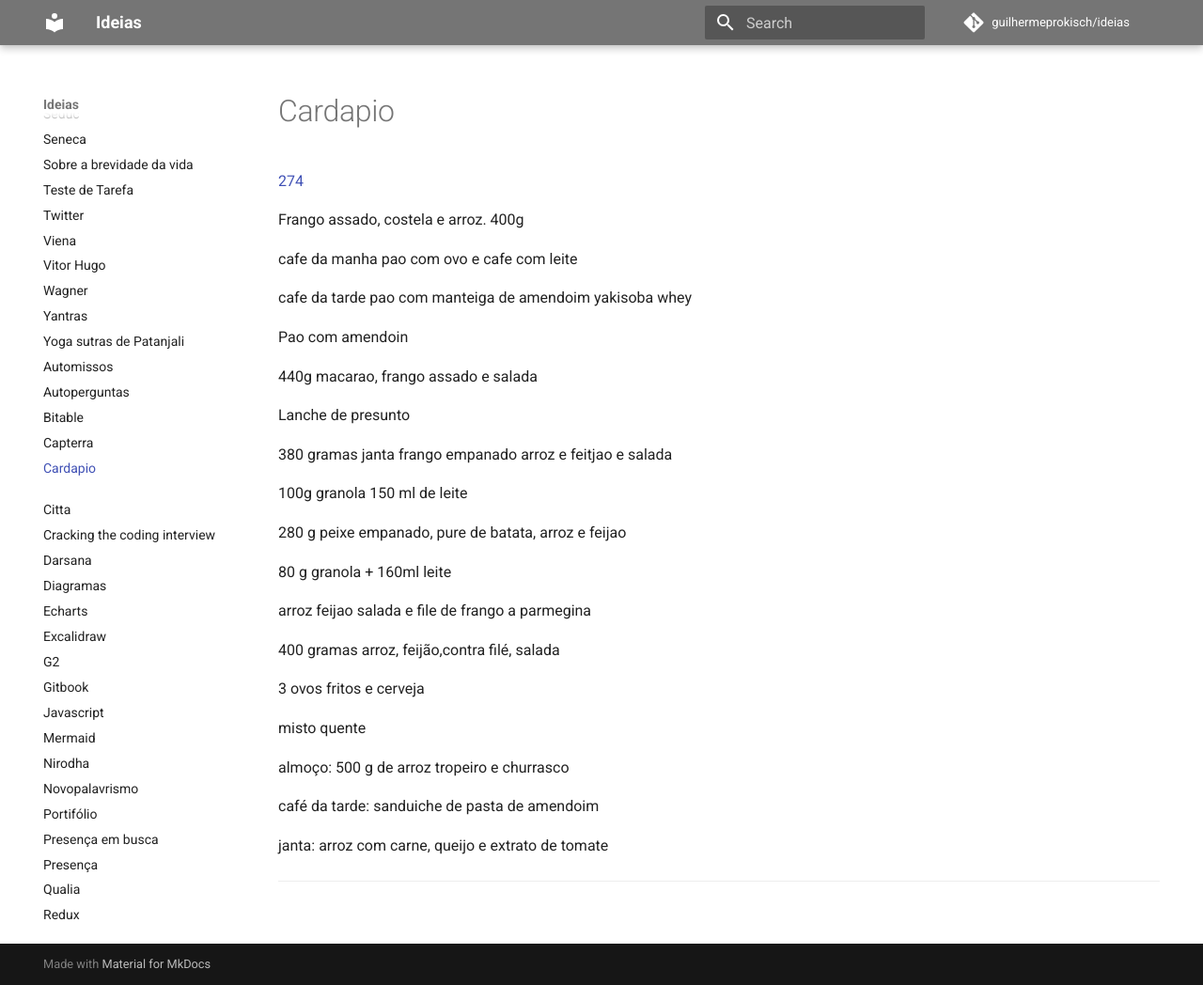
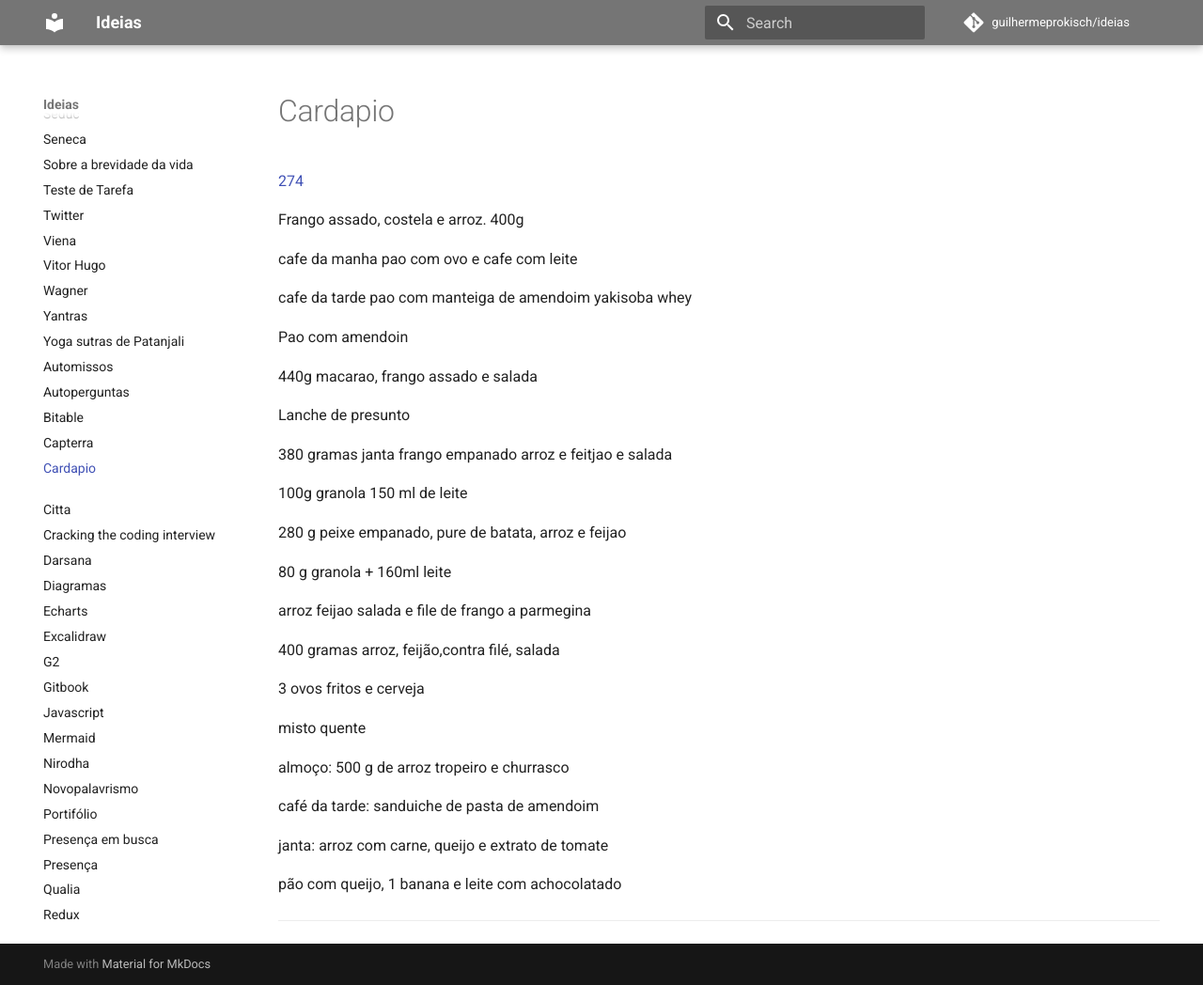
Before and after one commit to guilhermeprokisch/guilherme, an MkDocs documentation site: the page built from docs/cardapio.md, in a window 1280 px wide and 1048 px high. Shown: the whole window at 94% size. Built offline with MkDocs 1.6.1 and Material for MkDocs 9.7.7, drawn with Linux system fonts in a browser that asks for light colours; comment, search, counter and statistics services are not loaded.

Commit message:
Backup all issues

```diff
--- a/docs/cardapio.md
+++ b/docs/cardapio.md
@@ -53,4 +53,7 @@ café da tarde: sanduiche de pasta de amendoim
 
 janta: arroz com carne, queijo e extrato de tomate
 
+
+pão com queijo, 1 banana e leite com achocolatado
+
 -------------------------------------------------------------------------------
```
